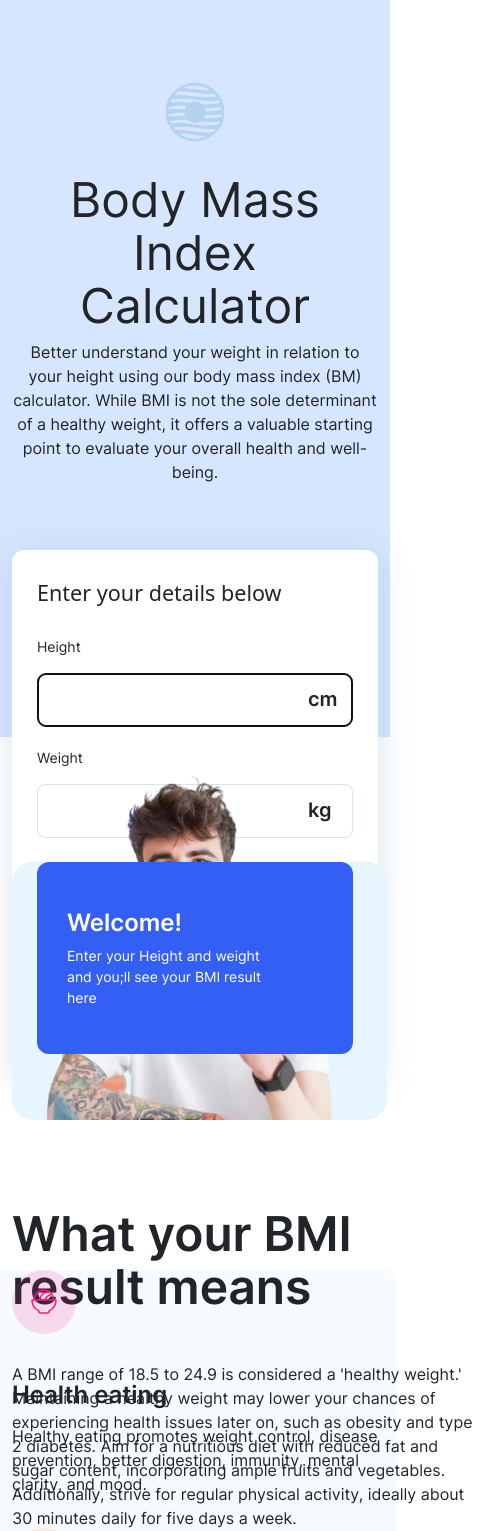
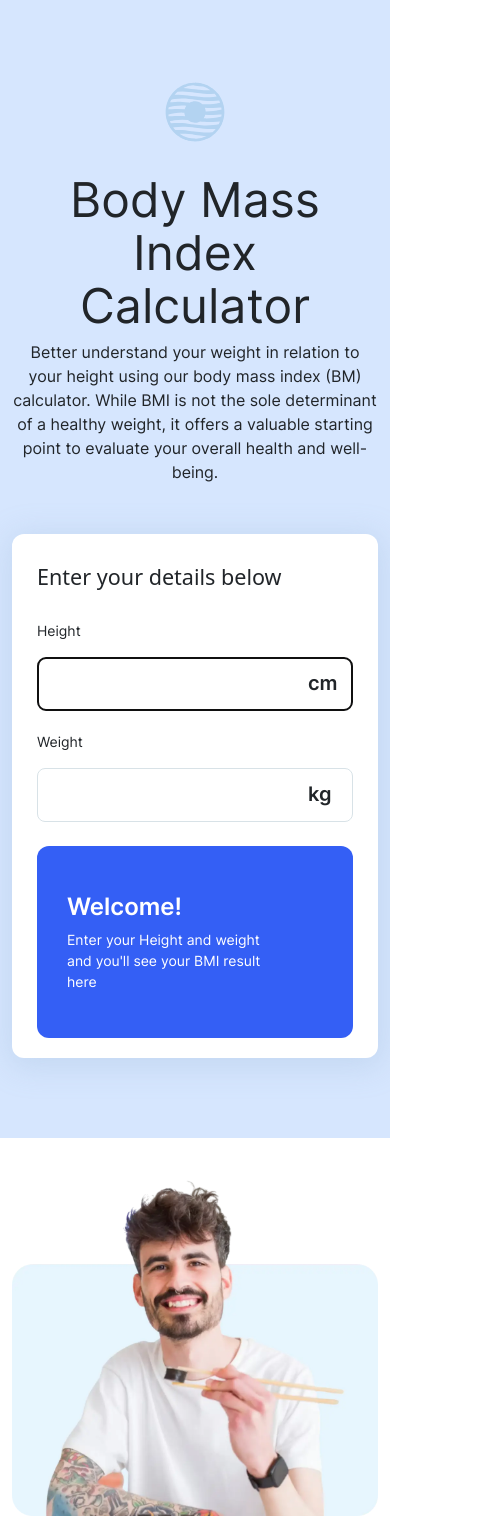
Before and after one commit to Soma586/BmiCalculator, a React (Create React App) app: page / in a window 390 px wide. Shown: the top 1531 px of the page, 477 px wide, since content can reach past the window. Built offline with nearby package versions, Linux system fonts and the light colour scheme.

Commit message:
fixed overlay and layout issues

```diff
--- a/src/Typography/common.scss
+++ b/src/Typography/common.scss
@@ -1,4 +1,4 @@
-
+@import '../Scss/main.scss';
 
 .type__HeadingXL {
 
@@ -11,8 +11,13 @@
 .type__HeadingL {
 
     font-family: 'Inter-SemiBold';
-    font-size: 48px;
+    font-size: 36px;
     line-height: 110%;
+
+
+    @include breakpoint-md {
+        font-size: 48px;
+    }
 
 }
 
--- a/src/components/Hero/index.jsx
+++ b/src/components/Hero/index.jsx
@@ -5,6 +5,7 @@ import Logo from '../../assets/images/logo.svg'
 const Hero = () => {
 
     return (
+        <div className="container-fluide backdrop">
         <div className="container heroContainer d-lg-flex justify-content-between">
 
                 <div className="leftSide ">
@@ -25,6 +26,7 @@ const Hero = () => {
             {/* <Calculator/> */}
 
         </div>
+        </div>
     )
 
 }
--- a/src/components/Hero/styles.scss
+++ b/src/components/Hero/styles.scss
@@ -3,11 +3,22 @@
 
 .heroContainer{
     //background-color: #D6E6FE;
-    height: 737px;
+    //height: 737px;
     //width: 328px;
     background-color: #D6E6FE;
     //background: #D6E6FE;
+    padding-bottom: 30px;
+    padding-bottom: 80px;
 
+    @include breakpoint-lg {
+        height: 737px;
+        padding-bottom: 130px;
+    }
+
+}
+
+.backdrop {
+    background-color: #D6E6FE;
 }
 
 
@@ -16,8 +27,9 @@
     //background-color: #D6E6FE;
     border-bottom-right-radius: 20px;
     padding-top: 80px;
-    padding-bottom: 400px;
+    //padding-bottom: 400px;
     position: relative;
+    margin-bottom: 50px;
     //z-index: -10;
 
     @include breakpoint-md {
@@ -34,8 +46,8 @@
     //top: 500px;
 
 
-    margin-top: -350px;
-    z-index: 10;
+    //margin-top: -350px;
+    z-index: 7;
 
     @include breakpoint-lg {
         margin-top: 250px;
--- a/src/components/Person/index.jsx
+++ b/src/components/Person/index.jsx
@@ -8,19 +8,27 @@ const Person = () => {
     return(
         <div className="container personContainer">
 
-            <div className="d-md-flex justify-content-between">
+            <div className='row'>
+            <div className="col-md-6 col-lg-6">
+            <div>
 
                 <img src={Man} className="wtf"/>
 
+
+                </div>
+                </div>
+
+                <div className="col-md-6 col-lg-6">
                 <div className="bmiDescription">
 
-                    <img  className="personCurve" src={LeftCurve}/>
-                    <h2 className="type__HeadingL personTitle">What your BMI result means</h2>
+<img  className="personCurve" src={LeftCurve}/>
+<h2 className="type__HeadingL personTitle">What your BMI result means</h2>
 
-                    <p className="type__BodyM mt-5">
-                    A BMI range of 18.5 to 24.9 is considered a 'healthy weight.' Maintaining a healthy weight may lower your chances of experiencing health issues later on, such as obesity and type 2 diabetes. Aim for a nutritious diet with reduced fat and sugar content, incorporating ample fruits and vegetables. Additionally, strive for regular physical activity, ideally about 30 minutes daily for five days a week.
+<p className="type__BodyM mt-5">
+A BMI range of 18.5 to 24.9 is considered a 'healthy weight.' Maintaining a healthy weight may lower your chances of experiencing health issues later on, such as obesity and type 2 diabetes. Aim for a nutritious diet with reduced fat and sugar content, incorporating ample fruits and vegetables. Additionally, strive for regular physical activity, ideally about 30 minutes daily for five days a week.
 
-                    </p>
+</p>
+</div>
                 </div>
 
 
--- a/src/components/Person/styles.scss
+++ b/src/components/Person/styles.scss
@@ -1,7 +1,8 @@
 @import "../../Scss/main.scss";
 
 .personContainer {
-  max-height: 533px;
+  //max-height: 533px;
+  padding-bottom: 40px;
 }
 
 img {
@@ -13,8 +14,13 @@ img {
   object-fit: contain;
 
 //   width: 435px;
-width: 375px;
+
   height: 411px;
+  width: 100%;
+
+  @include breakpoint-sm {
+    //width: 375px;
+  }
 
   @include breakpoint-md {
       width: 435px;
@@ -45,8 +51,8 @@ width: 375px;
 }
 
 .bmiDescription {
-  width: 465px;
-  height: 308px;
+
+  //height: 308px;
   //margin-top: 180px;
 
   margin-top: 60px;
@@ -55,6 +61,16 @@ width: 375px;
 
   @include breakpoint-md {
     // margin-top: 180px;
+    //width: 465px;
+    width: 100%;
+  }
+
+@include breakpoint-lg {
+  margin-top: 180px;
+}
+
+  @include breakpoint-xl {
+    margin-top: 250px;
   }
 }
 
--- a/src/components/ThirdSection/index.jsx
+++ b/src/components/ThirdSection/index.jsx
@@ -12,7 +12,7 @@ const Card = (props) =>{
     const {icon, title, desc} = props
 
     return (
-        <div className="card mb-3">
+        <div className="card mb-3 pt-4">
 
 
         <div className="d-lg-none d-xl-block">
--- a/src/components/calculator/index.jsx
+++ b/src/components/calculator/index.jsx
@@ -65,7 +65,7 @@ const Calculator = () => {
   const inputRefs = useRef([]);
   //const inputRef = useRef(null)
 
-  const [inputValues, setInputValues] = useState(["", "", "", "", ""]);
+  const [inputValues, setInputValues] = useState(["", ""]);
 
 
 
@@ -166,7 +166,7 @@ const Calculator = () => {
   const ImperialBlock = () => {
     return (
       <div>
-        <div className="d-flex justify-content-between">
+        {/* <div className="d-flex justify-content-between">
           <div>
             <p className="type__BodyS">Height</p>
             <input
@@ -207,18 +207,20 @@ const Calculator = () => {
             />
             <span className="unit type__Headings">lbs</span>
           </div>
-        </div>
+        </div> */}
       </div>
     );
   };
 
+
+  //MAIN ONE
   const MetricBlock = () => {
     const test = inputValues.map((value, index) => {
       return (
         <input
           key={index}
           type="number"
-          ref={(el) => (inputRefs.current[index] = el)}
+          //ref={(el) => (inputRefs.current[index] = el)}
           value={value}
           onChange={(event) => handleInputChange(event, index)}
         />
@@ -235,6 +237,7 @@ const Calculator = () => {
             key={0}
             ref={(el) => (inputRefs.current[0] = el)}
             value={inputValues[0]}
+            onWheel={ event => event.currentTarget.blur() }
             onChange={(event) => handleInputChange(event, 0)}
             type="number"
           />
@@ -246,6 +249,7 @@ const Calculator = () => {
           <input
             className="type__BodyMBold"
             key={1}
+            onWheel={ event => event.currentTarget.blur() }
             ref={(el) => (inputRefs.current[1] = el)}
             value={inputValues[1]}
             onChange={(event) => handleInputChange(event, 1)}
@@ -271,7 +275,7 @@ const Calculator = () => {
               <div>
                 <h3 className="type__HeadingM"> Welcome!</h3>
                 <p className="type__BodyS">
-                  Enter your Height and weight and you;ll see your BMI result
+                  Enter your Height and weight and you'll see your BMI result
                   here
                 </p>
               </div>
--- a/src/components/calculator/styles.scss
+++ b/src/components/calculator/styles.scss
@@ -107,6 +107,7 @@ input {
     border-radius: 8px;
     width: 100%;
 
+    z-index: 10;
 
     @include breakpoint-md {
         width: 300px;
```
